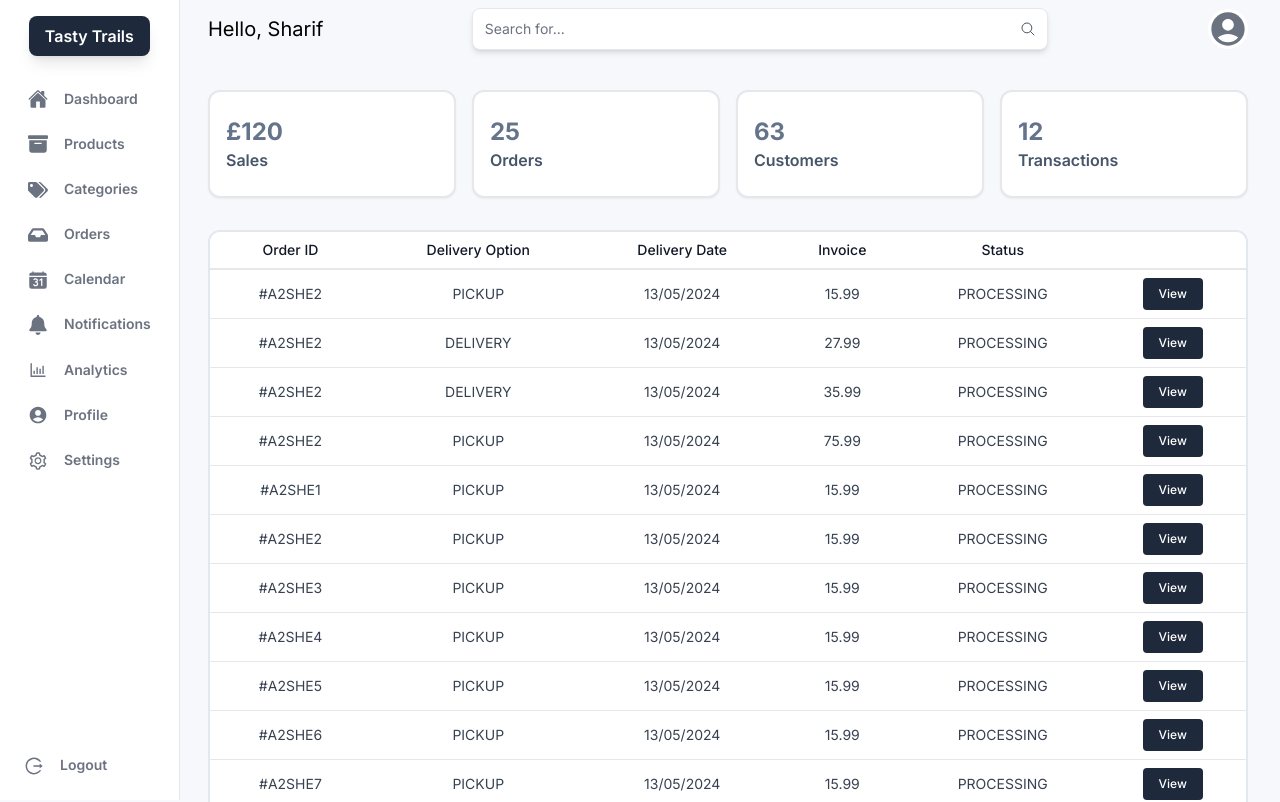
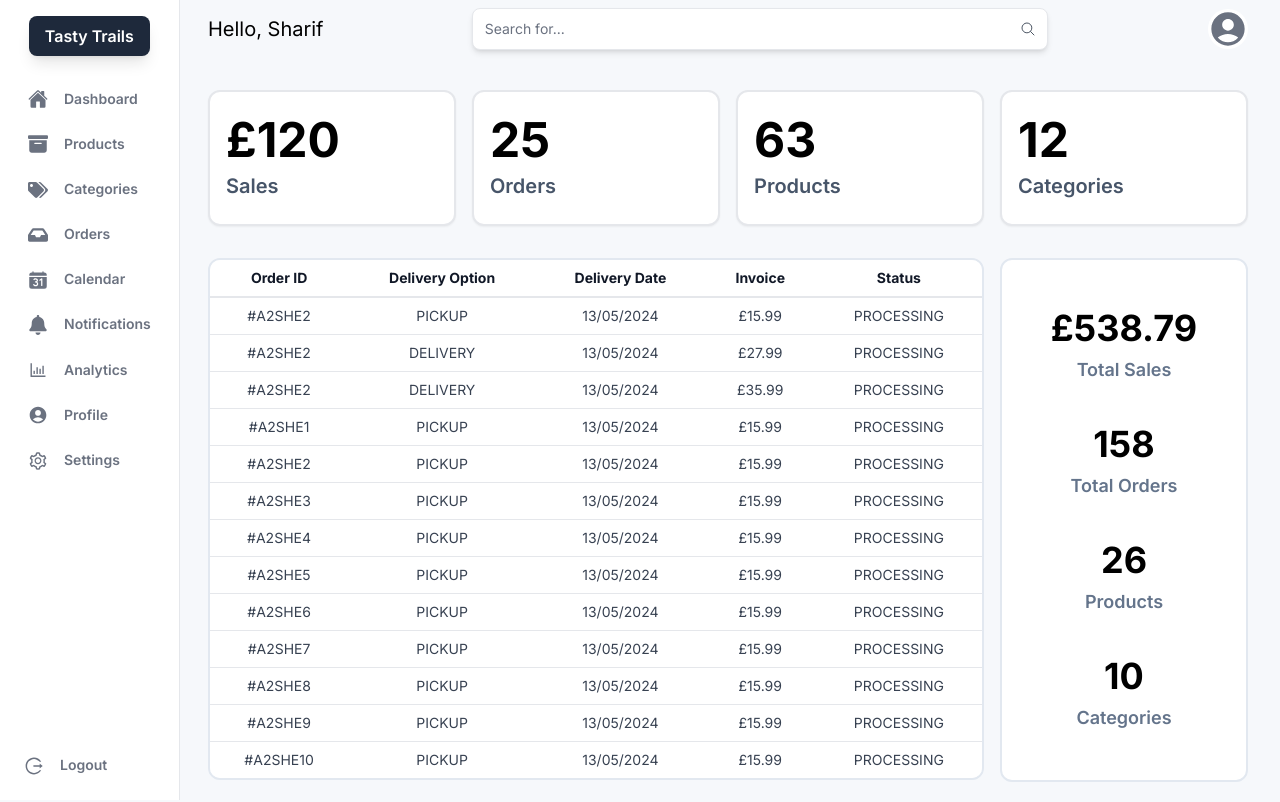
Before and after one commit to sharif2315/tasty-trails-ui, a Next.js app: page /admin in a window 1280 px wide. Shown: the top 802 px of the page. Built offline with nearby package versions, Linux system fonts and the light colour scheme.

Commit message:
upcoming orders wip

```diff
--- a/app/admin/page.tsx
+++ b/app/admin/page.tsx
@@ -2,6 +2,7 @@ import AdminSidebar from "@/components/AdminSidebar"
 import AdminTable from "@/components/AdminTable"
 import Navbar from "@/components/Navbar"
 import StatsSection from "@/components/StatsSection"
+import OrdersCard from "@/components/OrdersCard"
 
 const Admin = () => {
     return (
@@ -12,8 +13,19 @@ const Admin = () => {
             <div className="sm:ml-44 ml-20 px-8 pb-10 w-full">
                 <div className="grid">
                     <Navbar />
+
                     <StatsSection />
-                    <AdminTable/>
+
+                    <div className="grid grid-cols-12 gap-4">
+                        <div className="col-span-9">
+                            <AdminTable/>
+                        </div>
+
+                        <div className="col-span-3">
+                            <OrdersCard />
+                        </div>
+                    </div>
+
                 </div>
 
             </div>
--- a/components/AdminTable.tsx
+++ b/components/AdminTable.tsx
@@ -15,20 +15,20 @@ interface TableRowProps {
 
 const TableRow: React.FC<TableRowProps> = ({ orderRef, deliveryOption, deliveryDate, status, invoice }) => {
     return (
-        <tr className='hover:bg-slate-100/65 text-gray-700'>
+        <tr className='hover:bg-slate-100/65 text-gray-700 hover:cursor-pointer'>
             <td className="whitespace-nowrap px-4 py-2">{orderRef}</td>
             <td className="whitespace-nowrap px-4 py-2">{deliveryOption}</td>
             <td className="whitespace-nowrap px-4 py-2">{deliveryDate}</td>
-            <td className="whitespace-nowrap px-4 py-2">{invoice}</td>
+            <td className="whitespace-nowrap px-4 py-2">£{invoice}</td>
             <td className="whitespace-nowrap px-4 py-2">{status}</td>
-            <td className="whitespace-nowrap px-4 py-2">
+            {/* <td className="whitespace-nowrap px-4 py-2">
                 <a
                     href="#"
                     className="inline-block rounded bg-slate-800 px-4 py-2 text-xs font-medium text-white hover:bg-slate-700"
                 >
                     View
                 </a>
-            </td>
+            </td> */}
         </tr>
     )
 }
@@ -37,14 +37,14 @@ const AdminTable = () => {
     return (
         <div className="overflow-x-auto rounded-xl border-slate-200 border-2">
             <table className="min-w-full divide-y-2 divide-gray-200 bg-white text-sm">
-                <thead className="">
+                <thead className="font-bold text-gray-900">
                     <tr>
-                        <th className="whitespace-nowrap px-4 py-2 font-medium text-gray-900">Order ID</th>
-                        <th className="whitespace-nowrap px-4 py-2 font-medium text-gray-900">Delivery Option</th>
-                        <th className="whitespace-nowrap px-4 py-2 font-medium text-gray-900">Delivery Date</th>
-                        <th className="whitespace-nowrap px-4 py-2 font-medium text-gray-900">Invoice</th>
-                        <th className="whitespace-nowrap px-4 py-2 font-medium text-gray-900">Status</th>
-                        <th className="px-4 py-2"></th>
+                        <th className="whitespace-nowrap px-4 py-2">Order ID</th>
+                        <th className="whitespace-nowrap px-4 py-2">Delivery Option</th>
+                        <th className="whitespace-nowrap px-4 py-2">Delivery Date</th>
+                        <th className="whitespace-nowrap px-4 py-2">Invoice</th>
+                        <th className="whitespace-nowrap px-4 py-2">Status</th>
+                        {/* <th className="px-4 py-2"></th> */}
                     </tr>
                 </thead>
 
@@ -52,7 +52,7 @@ const AdminTable = () => {
                     <TableRow orderRef='#A2SHE2' deliveryOption='PICKUP' deliveryDate='13/05/2024' status='PROCESSING' invoice={15.99}  />
                     <TableRow orderRef='#A2SHE2' deliveryOption='DELIVERY' deliveryDate='13/05/2024' status='PROCESSING' invoice={27.99}  />
                     <TableRow orderRef='#A2SHE2' deliveryOption='DELIVERY' deliveryDate='13/05/2024' status='PROCESSING' invoice={35.99}  />
-                    <TableRow orderRef='#A2SHE2' deliveryOption='PICKUP' deliveryDate='13/05/2024' status='PROCESSING' invoice={75.99}  />
+                    {/* <TableRow orderRef='#A2SHE2' deliveryOption='PICKUP' deliveryDate='13/05/2024' status='PROCESSING' invoice={75.99}  /> */}
 
                     {[...Array(10)].map((_, index) => (
                         <TableRow
--- /dev/null
+++ b/components/OrdersCard.tsx
@@ -0,0 +1,34 @@
+import React from "react";
+
+// Rewrite to display Upcoming Orders
+// fields: date, venue? or Pickup, Occasion, Invoice
+
+// TODO: Card for Top 5 Selling Products
+// fields: imgUrl, name, quantitySold, totalSales
+
+interface CardItemProps {
+    title: string;
+    figure: string;
+}
+const CardItem: React.FC<CardItemProps> = ({ title, figure }) => {
+    return (
+        <div className="flex flex-col items-center justify-center gap-2">
+            <h1 className="text-4xl font-bold">{ figure }</h1>
+            <p className="text-lg font-semibold text-slate-500">{ title }</p>
+        </div>
+    )
+}
+
+const OrdersCard = () => {
+    return (
+        <div className="grid gap-10 rounded-xl border-slate-200 border-2 bg-white place-content-center py-12">
+            <CardItem title="Total Sales" figure="£538.79" />
+            <CardItem title="Total Orders" figure="158" />
+            <CardItem title="Products" figure="26" />
+            <CardItem title="Categories" figure="10" />
+
+        </div>
+    )
+}
+
+export default OrdersCard
--- a/components/StatsSection.tsx
+++ b/components/StatsSection.tsx
@@ -8,9 +8,9 @@ interface StatCardProps {
 }
 const StatCard: React.FC<StatCardProps> = ({ name, value }) => {
   return (
-    <div className="flex flex-col justify-center bg-white border-gray-200 border-2 shadow-sm rounded-xl py-6 px-4">
-      <h1 className="text-2xl font-bold text-slate-500">{value}</h1>
-      <p className="text-md font-semibold text-slate-600">{name}</p>
+    <div className="flex flex-col justify-center gap-2 bg-white border-gray-200 border-2 shadow-sm rounded-xl py-6 px-4">
+      <h1 className="text-5xl font-bold">{value}</h1>
+      <p className="text-xl font-semibold text-slate-600">{name}</p>
     </div>
   );
 };
@@ -20,8 +20,8 @@ const StatsSection = () => {
     <div className="grid grid-cols-2 md:grid-cols-4 gap-4 my-8">
       <StatCard name="Sales" value="£120" />
       <StatCard name="Orders" value="25" />
-      <StatCard name="Customers" value="63" />
-      <StatCard name="Transactions" value="12" />
+      <StatCard name="Products" value="63" />
+      <StatCard name="Categories" value="12" />
     </div>
   );
 };
```
